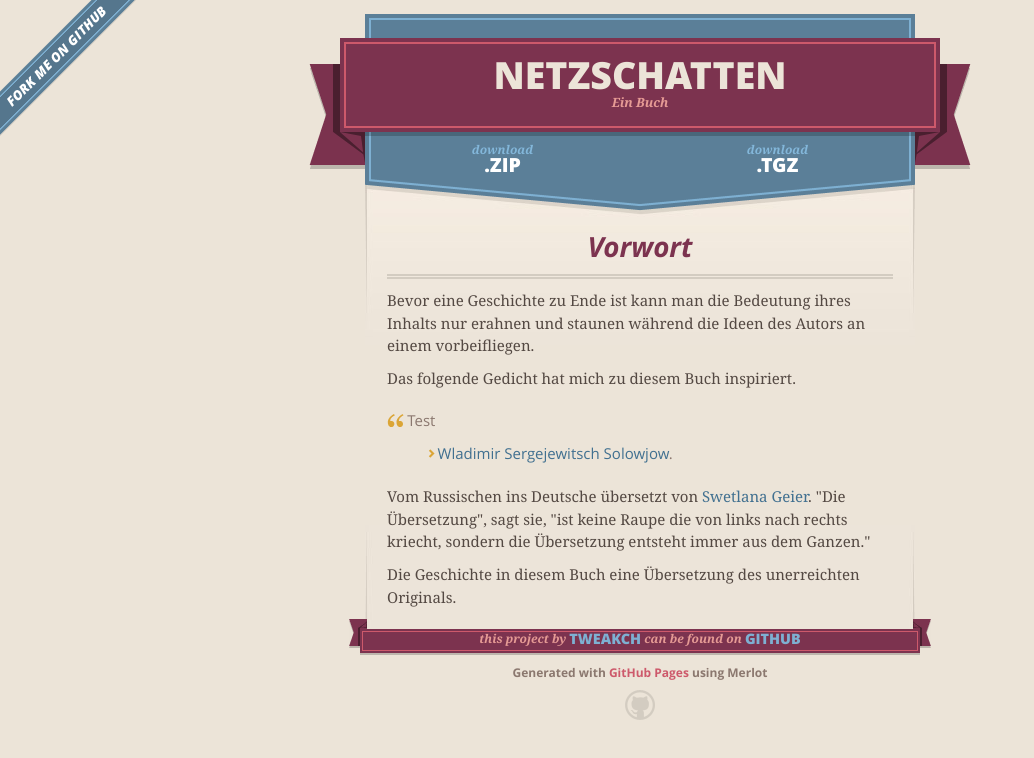
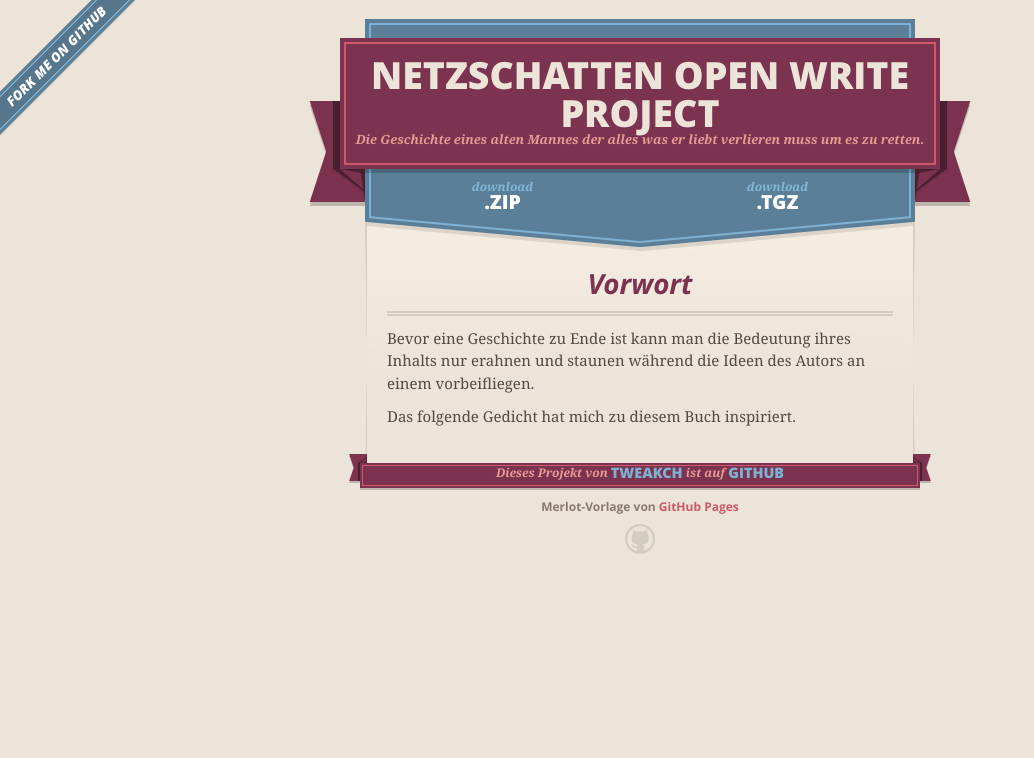
Before and after one commit to RicoSuter/netzschatten, a plain HTML site: page index.html in a window 1280 px wide. Shown: the whole page, without its empty margins (0-1034 px from the left). Drawn offline with nearby package versions, Linux system fonts and the light colour scheme.

Commit message:
pages update

```diff
--- a/index.html
+++ b/index.html
@@ -27,8 +27,8 @@
       <header>
         <span class="ribbon-outer">
           <span class="ribbon-inner">
-            <h1>Netzschatten</h1>
-            <h2>Ein Buch</h2>
+            <h1>Netzschatten Open Write Project</h1>
+            <h2>Die Geschichte eines alten Mannes der alles was er liebt verlieren muss um es zu retten.</h2>
           </span>
           <span class="left-tail"></span>
           <span class="right-tail"></span>
@@ -54,27 +54,20 @@
 <p>Das folgende Gedicht hat mich zu diesem Buch inspiriert.</p>
 
 <blockquote>
-<p>Test</p>
-<ul>
-<li>
-<a href="http://de.wikipedia.org/wiki/Wladimir_Sergejewitsch_Solowjow">Wladimir Sergejewitsch Solowjow</a>.</li>
-</ul>
+
 </blockquote>
 
-<p>Vom Russischen ins Deutsche übersetzt von <a href="http://de.wikipedia.org/wiki/Swetlana_Geier">Swetlana Geier</a>. "Die Übersetzung", sagt sie, "ist keine Raupe die von links nach rechts kriecht, sondern die Übersetzung entsteht immer aus dem Ganzen."</p>
-
-<p>Die Geschichte in diesem Buch eine Übersetzung des unerreichten Originals.</p>
       </section>
 
       <footer>
         <span class="ribbon-outer">
           <span class="ribbon-inner">
-            <p>this project by <a href="https://github.com/tweakch">tweakch</a> can be found on <a href="https://github.com/tweakch/netzschatten">GitHub</a></p>
+            <p>Dieses Projekt von <a href="https://github.com/tweakch">tweakch</a> ist auf <a href="https://github.com/tweakch/netzschatten">GitHub</a></p>
           </span>
           <span class="left-tail"></span>
           <span class="right-tail"></span>
         </span>
-        <p>Generated with <a href="http://pages.github.com">GitHub Pages</a> using Merlot</p>
+        <p>Merlot-Vorlage von <a href="http://pages.github.com">GitHub Pages</a></p>
         <span class="octocat"></span>
       </footer>
 
```
